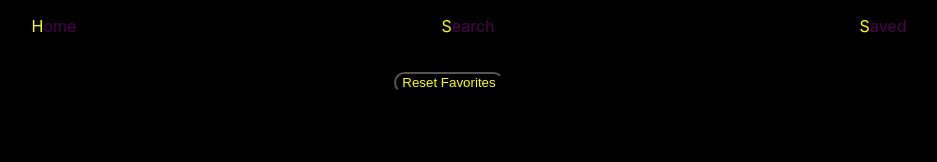
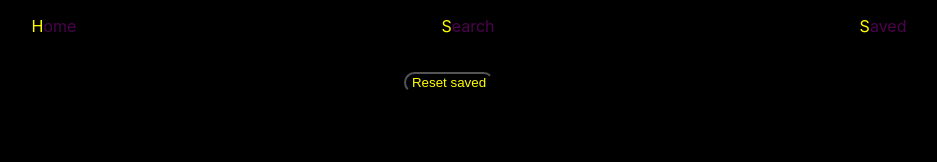
Before and after one commit to ordegani/Movies-App, a React (Create React App) app in the folder client/moviesapp/: page /saved in a window 1280 px wide. Shown: the top 162 px of the page, without its empty margins (191-1128 px from the left). Built offline with nearby package versions, Linux system fonts and the light colour scheme.

Commit message:
adding no double save

```diff
--- a/client/moviesapp/src/App.css
+++ b/client/moviesapp/src/App.css
@@ -85,6 +85,7 @@ Li::first-letter{
   border-right: black solid 2px;
   padding: 5px;
   outline: none;
+  text-align: center;
 }
 .search-button{
   border-radius: 0px 0px 60px 0px;
--- a/client/moviesapp/src/components/Saved.js
+++ b/client/moviesapp/src/components/Saved.js
@@ -12,7 +12,7 @@ export default function Saved({ save, setsave }) {
   return (
     <div className="homeContainer">
       <button className="reset" onClick={() => setsave([])}>
-        Reset Favorites
+        Reset saved
       </button>
       <div className="savedMoviesContainer">
         {save.map((movie) => (
```
